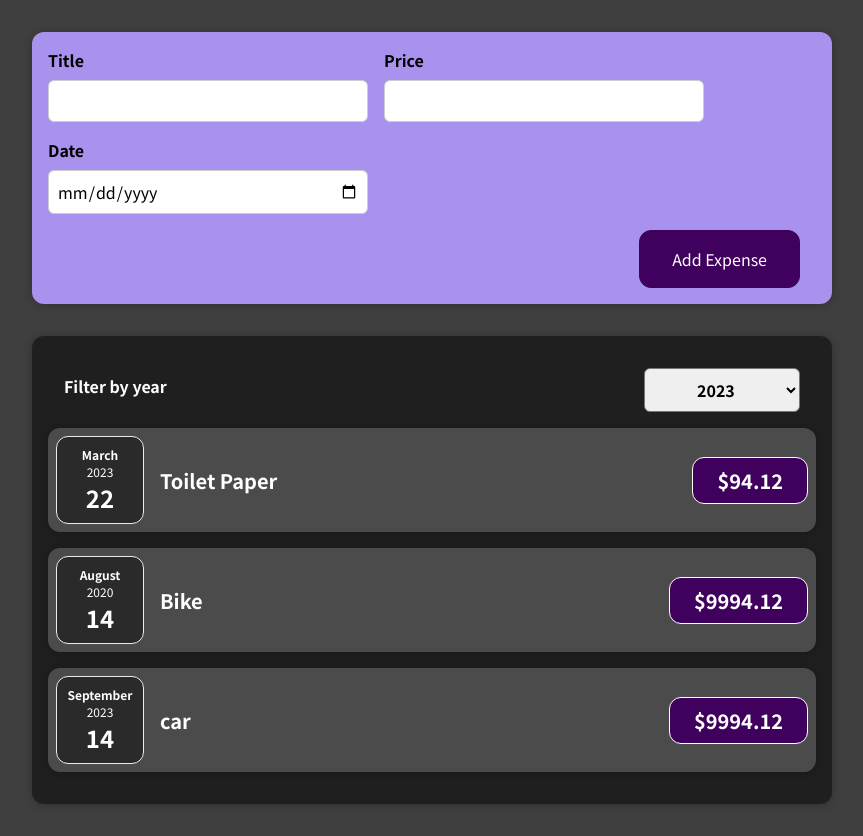
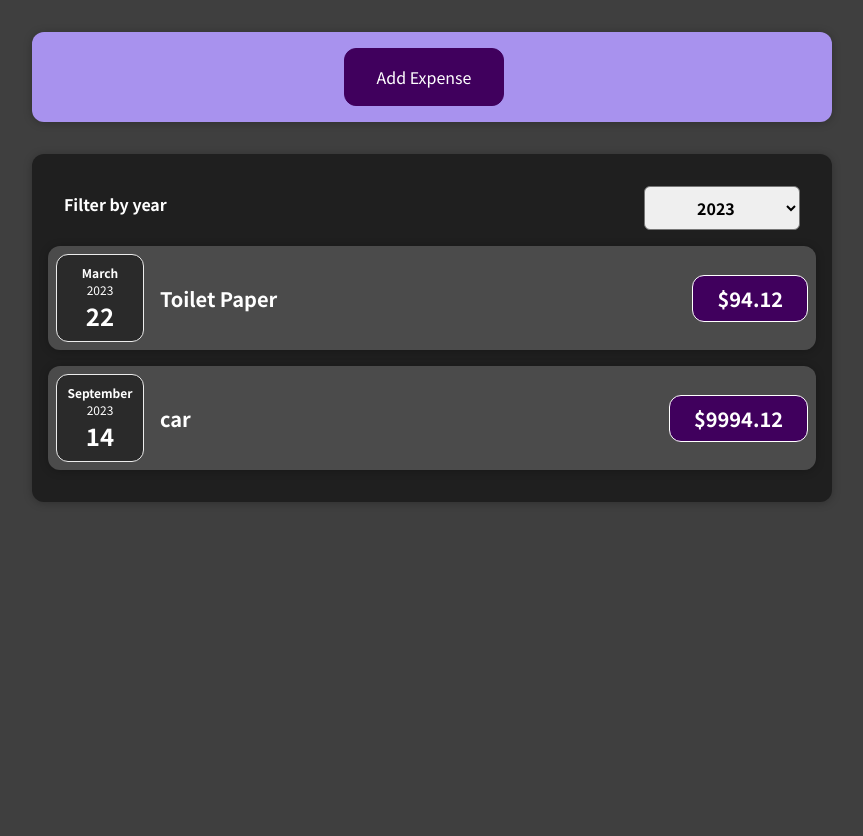
Before and after one commit to JanekJaniak/ReactCourse, a React (Create React App) app: page / in a window 1280 px wide. Shown: the whole page, without its empty margins (208-1071 px from the left). After the commit the page ends 800 px from the top, so only its background shows below. Built offline with nearby package versions, Linux system fonts and the light colour scheme.

Commit message:
update new expanse

```diff
--- a/src/components/Expenses/ExpenseItem.js
+++ b/src/components/Expenses/ExpenseItem.js
@@ -4,8 +4,9 @@ import ExpenseDate from './ExpenseDate';
 import Card from '../UI/Card';
 import './ExpenseItem.css';
 
-const ExpenseItem = (props) => {
+export const ExpenseItem = (props) => {
   return (
+    <li>
     <Card className='expense-item'>
       <ExpenseDate date={props.date} />
       <div className='expense-item__description'>
@@ -13,7 +14,6 @@ const ExpenseItem = (props) => {
         <div className='expense-item__price'>${props.price}</div>
       </div>
     </Card>
+    </li>
   );
 }
-
-export default ExpenseItem;
--- a/src/components/Expenses/Expenses.js
+++ b/src/components/Expenses/Expenses.js
@@ -1,8 +1,7 @@
 import React, { useState } from 'react';
-
-import ExpenseItem from './ExpenseItem';
 import Card from '../UI/Card';
-import ExpensesFilter from './ExpensesFilter';
+import { ExpensesFilter } from './ExpensesFilter';
+import { ExpensesList } from './ExpensesList';
 import './Expenses.css';
 
 const Expenses = (props) => {
@@ -12,18 +11,16 @@ const Expenses = (props) => {
     setFilteredYear(selectedYear);
   };
 
+  const filteredExpenses = props.items.filter(expense => {
+    return expense.date.getFullYear().toString() === filteredYear;
+  });
+
+
+
   return (
     <Card className="expenses">
       <ExpensesFilter selected={filteredYear} onChangeFilter={filterChangeHandler} />
-      {props.items.map((expense) => (
-        <ExpenseItem
-          key={expense.id}
-          title={expense.title}
-          price={expense.price}
-          date={expense.date}
-        />
-        )
-      )}
+      <ExpensesList filteredExpenses={filteredExpenses} />
     </Card>
   );
 }
--- a/src/components/Expenses/ExpensesFilter.js
+++ b/src/components/Expenses/ExpensesFilter.js
@@ -1,7 +1,7 @@
 import React from 'react';
 import './ExpensesFilter.css';
 
-const ExpensesFilter = (props) => {
+export const ExpensesFilter = (props) => {
   const dropdownChangeHandler = (event) => {
     props.onChangeFilter(event.target.value);
   };
@@ -21,5 +21,3 @@ const ExpensesFilter = (props) => {
     </div>
   );
 };
-
-export default ExpensesFilter;
--- /dev/null
+++ b/src/components/Expenses/ExpensesList.css
@@ -0,0 +1,9 @@
+.expenses-list {
+  list-style: none;
+  padding: 0;
+}
+
+.expenses-list__fallback {
+  color: white;
+  text-align: center;
+}
--- /dev/null
+++ b/src/components/Expenses/ExpensesList.js
@@ -0,0 +1,21 @@
+import { ExpenseItem } from './ExpenseItem';
+import './ExpensesList.css';
+
+export const ExpensesList = ({filteredExpenses}) => {
+  if(filteredExpenses.length === 0) {
+    return <h2 className='expenses-list__fallback'>Found no expenses.</h2>;
+  }
+
+  return (
+    <ul className='expenses-list'>
+      {filteredExpenses.map((expense) => (
+        <ExpenseItem
+          key={expense.id}
+          title={expense.title}
+          price={expense.price}
+          date={expense.date}
+        />
+      ))}
+    </ul>
+  )
+}
--- a/src/components/NewExpense/NewExpense.js
+++ b/src/components/NewExpense/NewExpense.js
@@ -1,7 +1,10 @@
+import { useState } from "react";
 import { ExpenseForm } from "./ExpenseForm";
 import "./NewExpense.css";
 
 export const NewExpense = ({ addNewExpense }) => {
+  const [isEditing, setIsEditing] = useState(false);
+
   const newExpanseHandler = (expenseData) => {
     const newExpenseData = {
       ...expenseData,
@@ -9,11 +12,28 @@ export const NewExpense = ({ addNewExpense }) => {
     }
 
     addNewExpense(newExpenseData);
+    setIsEditing(false);
   }
 
+  const startEditing = () => {
+    setIsEditing(true);
+  };
+
+  const stopEditing = () => {
+    setIsEditing(false);
+  };
+
   return (
-    <div className="new-expense">
-      <ExpenseForm submitData={newExpanseHandler}/>
+    <div className='new-expense'>
+      {!isEditing && (
+        <button onClick={startEditing}>Add Expense</button>
+      )}
+      {isEditing && (
+        <ExpenseForm
+          submitData={newExpanseHandler}
+          onCancel={stopEditing}
+        />
+      )}
     </div>
-  )
+  );
 }
```
